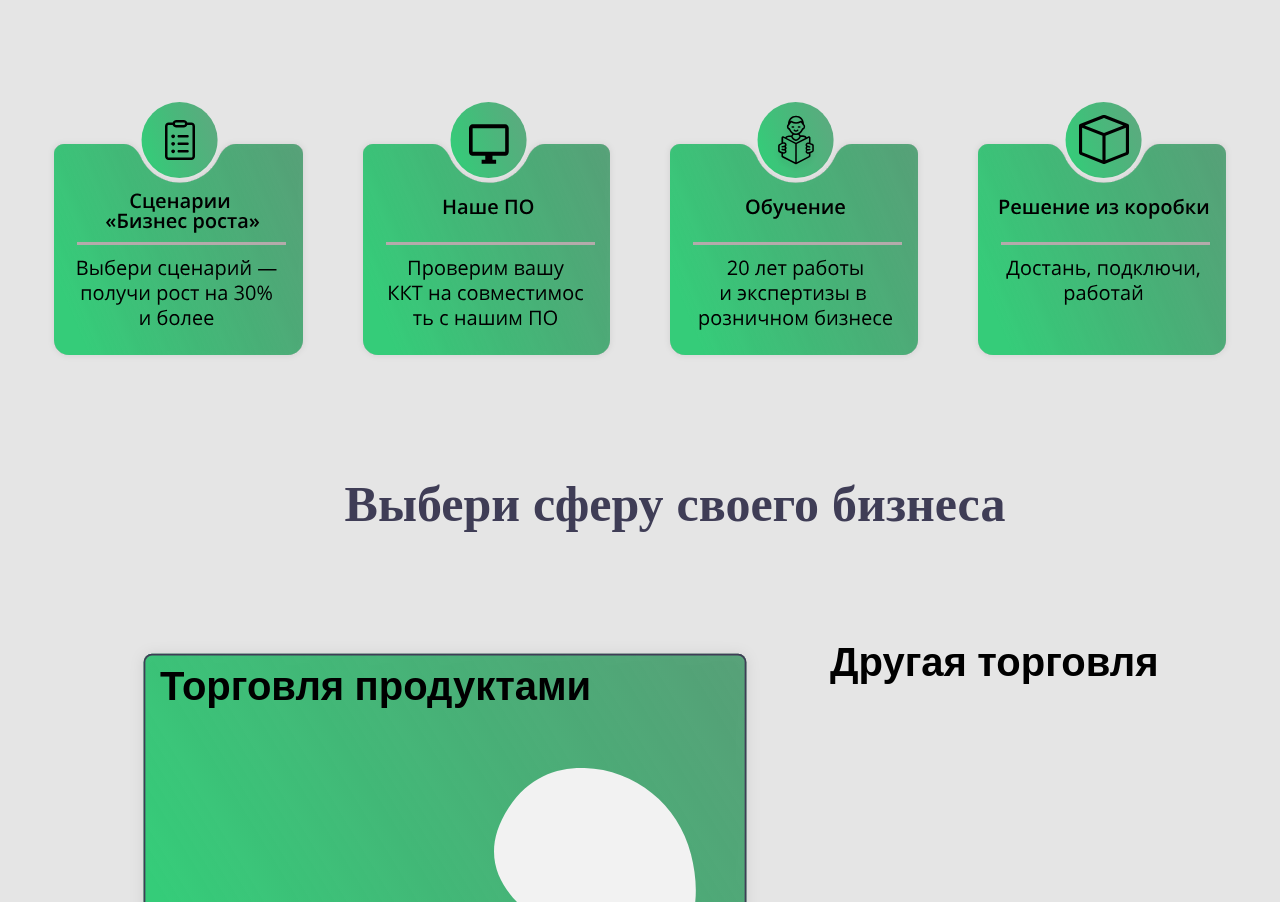
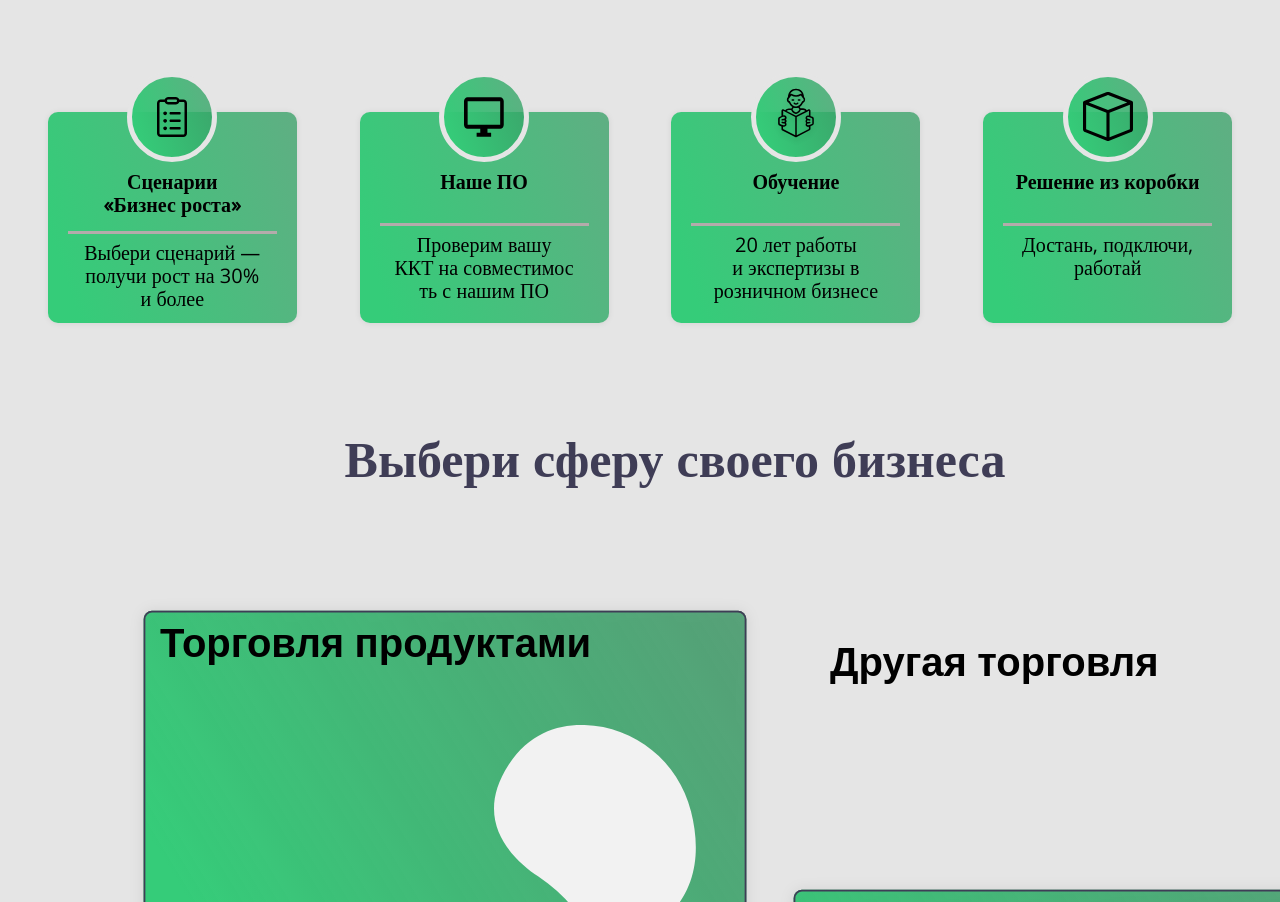
Before and after one commit to olgaterentyeva/Landing, a plain HTML site: page index.html in a window 1280 px wide. Shown: the part 1375-2277 px from the top of the page. Drawn offline with nearby package versions, Linux system fonts and the light colour scheme.

Commit message:
advantages-list done

```diff
--- a/index.html
+++ b/index.html
@@ -51,11 +51,36 @@
             </div>
         </div>
 
-        <div class="container3">
+        <!--<div class="container3">
             <a href="#"><img src="img/icons/icon1.svg" alt="1"></a>
             <a href="#"><img src="img/icons/icon2.svg" alt="2"></a>
             <a href="#"><img src="img/icons/icon3.svg" alt="3"></a>
             <a href="#"><img src="img/icons/icon4.svg" alt="4"></a>
+        </div>-->
+
+        <div class="container3">
+            <div class="advantages_list">
+                <div class="advantage">
+                    <div class="icon"><img src="img/advantages_icons/img1.svg" alt="список"></div>
+                    <h5>Сценарии<br> «Бизнес роста»</h5>
+                    <p>Выбери сценарий —</br>получи рост на 30%</br> и более</p>
+                </div>
+                <div class="advantage add">
+                    <div class="icon"><img src="img/advantages_icons/img2.svg" alt="экран"></div>
+                    <h5>Наше ПО</h5>
+                    <p>Проверим вашу</br> ККТ на совместимос</br>ть с нашим ПО</p>
+                </div>
+                <div class="advantage add">
+                    <div class="icon"><img src="img/advantages_icons/img3.svg" alt="читатель"></div>
+                    <h5>Обучение</h5>
+                    <p>20 лет работы</br> и экспертизы в</br> розничном бизнесе</p>
+                </div>
+                <div class="advantage add">
+                    <div class="icon"><img src="img/advantages_icons/img4.svg" alt="куб"></div>
+                    <h5>Решение из коробки</h5>
+                    <p>Достань, подключи,</br> работай</p>
+                </div>
+            </div>
         </div>
 
         <!-- переделать блоки с картинками -->
--- a/style.css
+++ b/style.css
@@ -188,15 +188,60 @@ ins {
     margin-top: 26px;
 }
 
-.container3 {
+.advantages_list {
     display: flex;
+    flex-direction: row;
     justify-content: space-evenly;
-    margin-top: 105px;
-    opacity: 1;
+    margin-top: 115px;
 }
 
-.container3 img:hover {
-    opacity: 0.8;
+.advantage {
+    background: linear-gradient(70.6deg, #35CC79 10.03%, rgba(52, 125, 85, 0.65) 139.7%);
+    box-shadow: 0 0 0.5px rgba(0, 0, 0, 0.08), 0 0.5px 6px rgba(0, 0, 0, 0.08);
+    border-radius: 10px;
+    width: 249px;
+    height: 211px;
+    margin-left: 15px;
+    margin-right: 15px;
+}
+
+.advantage .icon {
+    margin: -40px auto auto;
+    width: 80px;
+    height: 80px;
+    border-radius: 50px;
+    background: linear-gradient(70.6deg, #35CC79 10.03%, rgba(52, 125, 85, 0.65) 139.7%);
+    border-color: #E5E5E5;
+    border-style: solid;
+    border-width: 5px;
+    display: flex;
+    align-items: center;
+    justify-content: center;
+}
+
+.advantage p {
+    font-size: 20px;
+    font-family: 'Open Sans', serif;
+    font-style: normal;
+    text-align: center;
+    display: block;
+    margin: 7px 10px 5px 10px;
+}
+
+.advantage h5 {
+    font-size: 20px;
+    font-family: 'Open Sans', serif;
+    text-align: center;
+    font-weight: bold;
+    font-style: normal;
+    display: block;
+    border-bottom: 3px solid #B4ABAB;
+    padding-bottom: 15px;
+    margin: 8px 20px 5px 20px;
+}
+
+.add h5{
+    padding-bottom: 30px;
 }
 
 .container4 {
```
Also changed, not shown: img/advantages_icons/img1.svg (added), img/advantages_icons/img2.svg (added), img/advantages_icons/img3.svg (added), img/advantages_icons/img4.svg (added).
